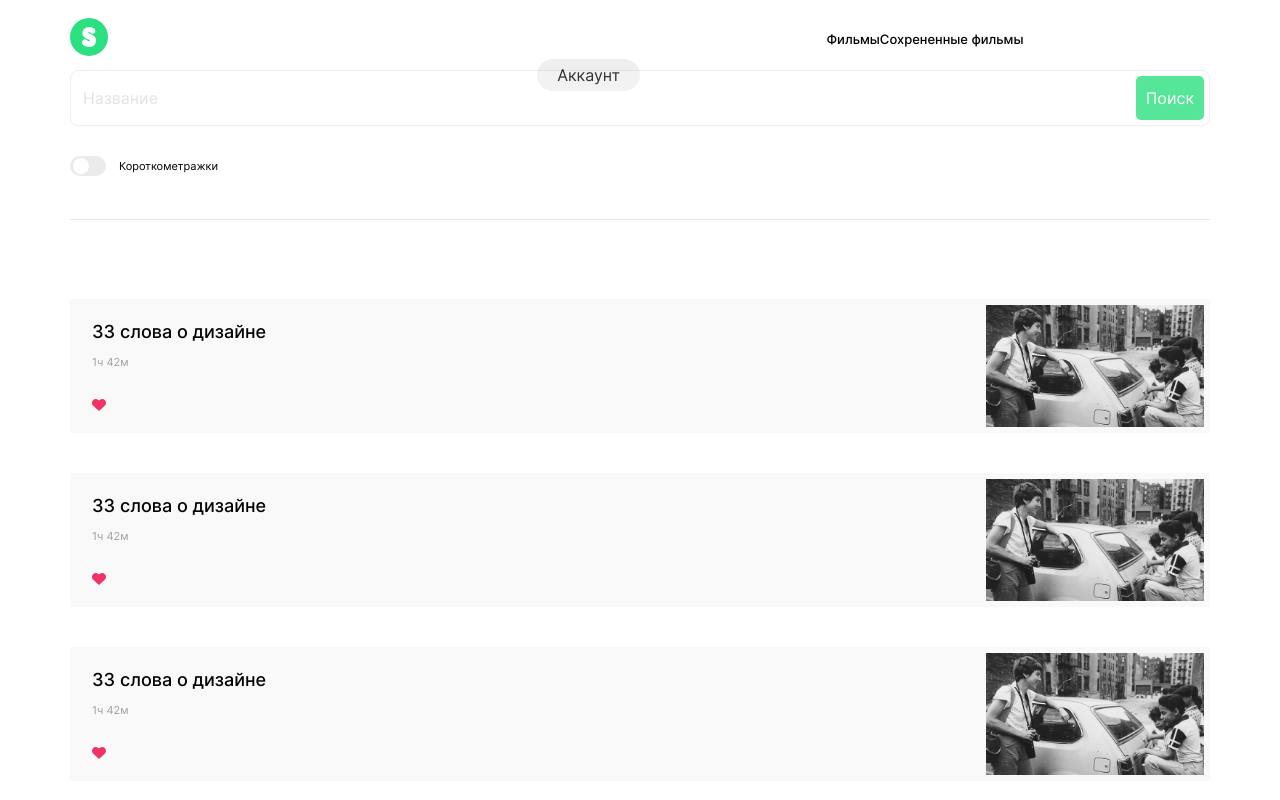
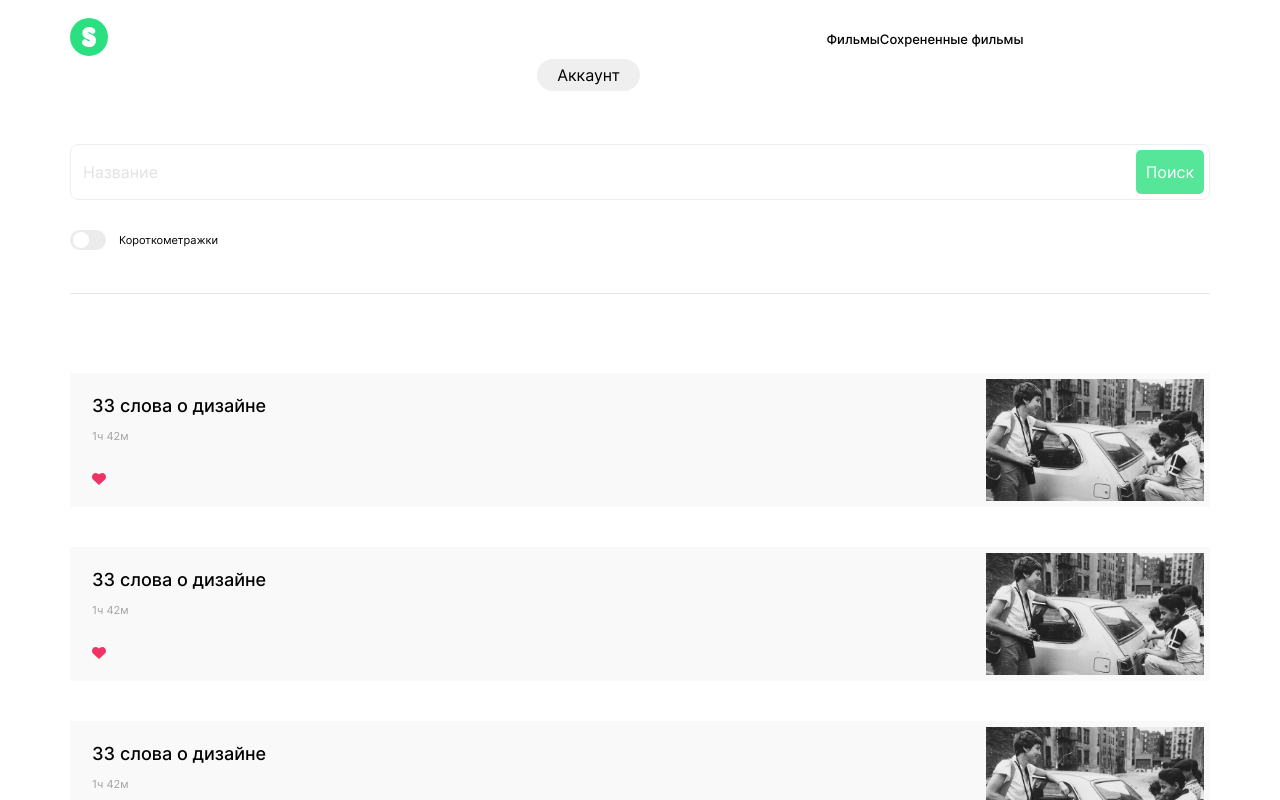
Before and after one commit to ladykot/movies-explorer-frontend, a React (Create React App) app in the folder src/: page /movies in a window 1280 px wide. Shown: the top 800 px of the page. Built offline with nearby package versions, Linux system fonts and the light colour scheme; the HTML template or start-up script is replaced by a standard one.

Commit message:
feat: fixed Header and menu

```diff
--- a/src/components/App/App.css
+++ b/src/components/App/App.css
@@ -11,7 +11,7 @@
   max-height: 100%;
   height: 100vh;
   margin: 0 auto;
-  background: white;
+  /* background: white; */
   color: black;
   font-family: "Inter";
   -webkit-font-smoothing: antialiased;
--- a/src/components/App/App.js
+++ b/src/components/App/App.js
@@ -12,6 +12,8 @@ import Movies from 'components/Movies/Movies';
 import { useHistory } from "react-router-dom";
 
 function App() {
+  // состояние, когда мы залогинились, равно true
+  const [loggedIn, setLoggedIn] = useState(false);
   const history = useHistory();
 
   const handelEditProfile = () => {
@@ -30,6 +32,7 @@ function App() {
 
   return (
     <div className="page">
+      <Header loggedIn={loggedIn}/>
       <Switch>
 
         <Route exact path="/signin">
@@ -60,14 +63,15 @@ function App() {
           />
         </Route>
         <Route exact path="/">
-          <Header />
+
           <Main />
-          <Footer />
+
         </Route>
         <Route exact path="*">
           <PageNotFound />
         </Route>
       </Switch>
+      <Footer />
     </div>
   );
 }
--- a/src/components/FilterCheckbox/FilterCheckbox.css
+++ b/src/components/FilterCheckbox/FilterCheckbox.css
@@ -15,9 +15,8 @@
     height: 20px;
     background-color: #EBEBEB;
     border-radius: 16px;
-    -webkit-background-clip: padding-box;
     background-clip: padding-box;
-    z-index: 1;
+    /* z-index: 1; */
   }
 
   .filter__input {
@@ -33,7 +32,6 @@
     left: 0;
     right: 0;
     bottom: 0;
-    -webkit-transition: 0.4s;
     transition: 0.4s;
     border-radius: 36px;
     padding: 6px;
@@ -48,7 +46,6 @@
     top: 2px;
     bottom: 2px;
     background-color: #fff;
-    -webkit-transition: 0.4s;
     transition: 0.4s;
     border-radius: 50%;
     transition: background-color .3s;
@@ -63,8 +60,6 @@
   }
 
   .filter__input:checked+.filter__round:before {
-    -webkit-transform: translateX(14px);
-    -ms-transform: translateX(14px);
     transform: translateX(14px);
   }
 
--- a/src/components/Header/Header.css
+++ b/src/components/Header/Header.css
@@ -191,6 +191,7 @@
 @media screen and (min-width: 1280px) {
     .header {
         padding: 18px 70px;
+        z-index: 100;
     }
 
     .header__links-movies {
--- a/src/components/Header/Header.js
+++ b/src/components/Header/Header.js
@@ -6,7 +6,7 @@ import menuLogo from '../../images/icon__COLOR_icon-main.svg';
 import { Redirect } from 'react-router-dom/cjs/react-router-dom.min';
 
 // вместе с бургер-меню
-function Header() {
+function Header(loggedIn) {
   const [activeBurger, setActiveBurger] = useState(false);
 
   function handleActiveBurger() {
@@ -21,7 +21,7 @@ function Header() {
 
       {/* две группы роутов "/" и остальные */}
       <Route exact path="/">
-        <ul className="header__links">
+        {!loggedIn && <ul className="header__links">
           <li className="header__link-item">
             <Link to="/signup" className="header__link">
               Регистрация
@@ -32,7 +32,8 @@ function Header() {
               Войти
             </Link>
           </li>
-        </ul>
+        </ul>}
+
       </Route>
 
       <Route path={['/movies', '/saved-movies', '/profile']}>
--- a/src/components/Movies/Movies.css
+++ b/src/components/Movies/Movies.css
@@ -1,4 +1,5 @@
 .movies {
+    margin: 74px 0;
     padding: 0 10px;
     align-self: start;
 }
--- a/src/components/Movies/Movies.js
+++ b/src/components/Movies/Movies.js
@@ -17,7 +17,6 @@ function Movies(onCardLike) {
 
   return (
     <>
-      <Header />
       <div className="movies">
         <SearchForm />
         {loading ? (
@@ -26,11 +25,8 @@ function Movies(onCardLike) {
         <MoviesCardList movies={movies} onCardLike={onCardLike}/>
       )}
         {/* <Preloader /> */}
-
         {/* <MoviesCardList /> */}
       </div>
-
-      <Footer />
     </>
   );
 }
--- a/src/components/SearchForm/SearchForm.css
+++ b/src/components/SearchForm/SearchForm.css
@@ -1,9 +1,11 @@
 .search-container {
     padding: 70px 4px 60px;
+    position: relative;
     display: grid;
     gap: 30px;
     flex-direction: column;
     align-self: start;
+    z-index: -1;
 }
 
 .search-container__line {
```
